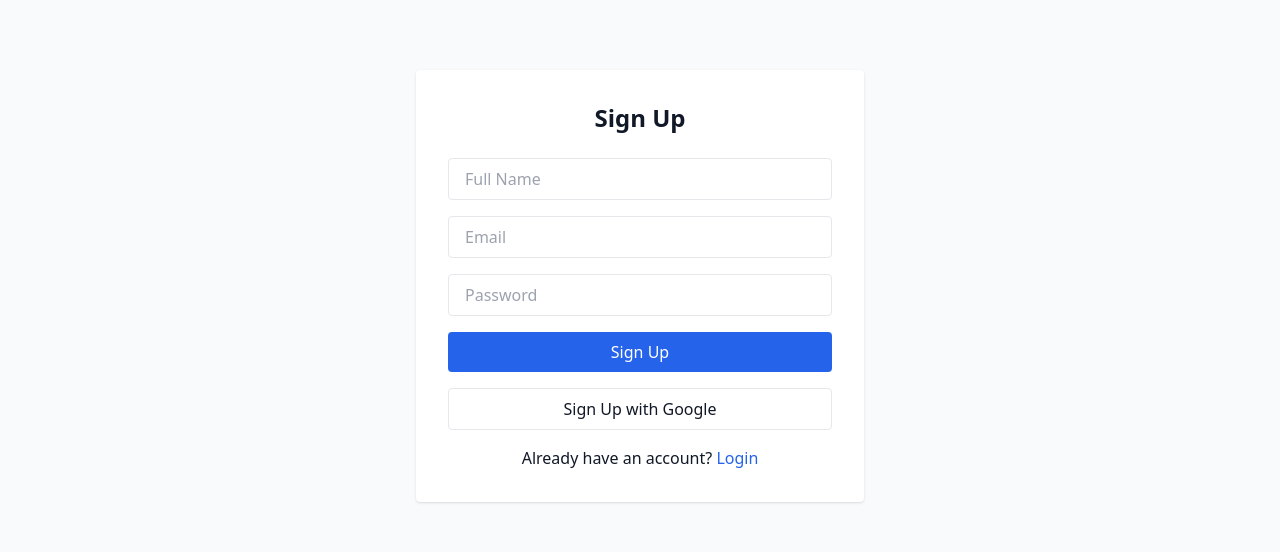
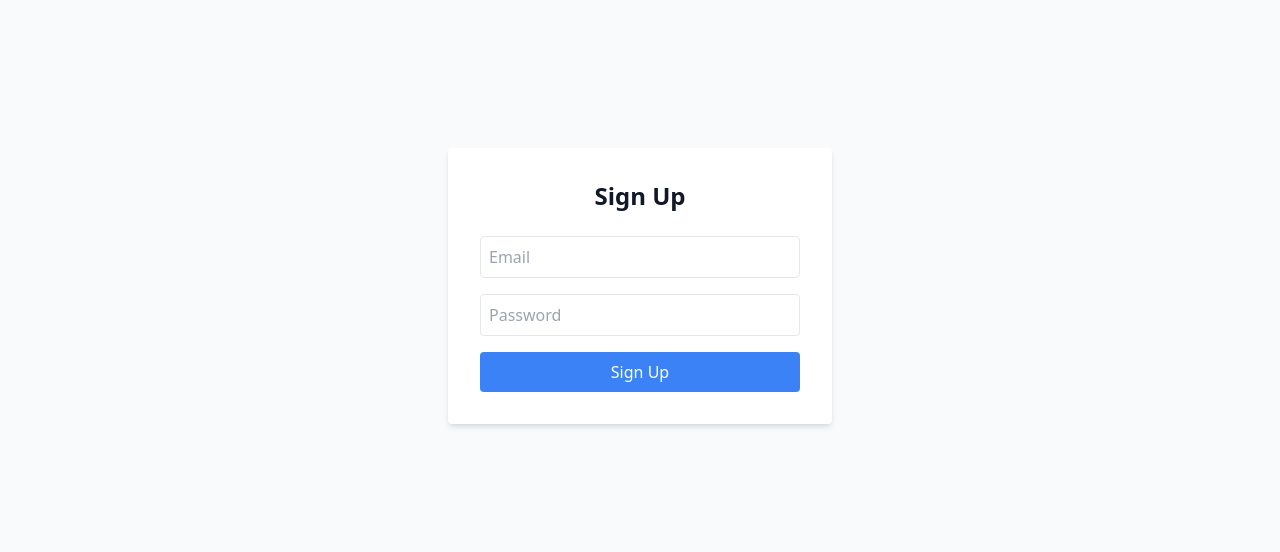
Before and after one commit to Safi649/SafiBuilds.com, a Next.js app: page /signup in a window 1280 px wide. Shown: the part 178-730 px from the top of the page. Built offline with nearby package versions, Linux system fonts and the light colour scheme; no server answers.

Commit message:
Update signup.js

```diff
--- a/pages/signup.js
+++ b/pages/signup.js
@@ -1,65 +1,56 @@
-import { useState } from "react"
-import { useRouter } from "next/router"
-import { createUserWithEmailAndPassword, GoogleAuthProvider, signInWithPopup, updateProfile } from "firebase/auth"
-import { doc, setDoc } from "firebase/firestore"
-import { auth, db } from "../firebase" // <- updated firebase.js
+import { useState } from "react";
+import { useRouter } from "next/router";
+import { createUserWithEmailAndPassword } from "firebase/auth";
+import { auth } from "@/firebase"; // adjust path
 
 export default function Signup() {
-  const router = useRouter()
-  const [name, setName] = useState("")
-  const [email, setEmail] = useState("")
-  const [password, setPassword] = useState("")
-  const [error, setError] = useState("")
+  const [email, setEmail] = useState("");
+  const [password, setPassword] = useState("");
+  const [error, setError] = useState("");
+  const router = useRouter();
 
   const handleSignup = async (e) => {
-    e.preventDefault()
+    e.preventDefault();
     try {
-      const userCredential = await createUserWithEmailAndPassword(auth, email, password)
-      await updateProfile(userCredential.user, { displayName: name })
-
-      // Save user info to Firestore
-      await setDoc(doc(db, "users", userCredential.user.uid), {
-        name: name,
-        email: email,
-        plan: "Free",
-        createdAt: new Date(),
-        savedTemplates: [],
-      })
-
-      router.push("/dashboard")
+      await createUserWithEmailAndPassword(auth, email, password);
+      // ✅ Redirect user to login after signup
+      router.push("/login");
     } catch (err) {
-      setError(err.message)
+      setError(err.message);
     }
-  }
-
-  const handleGoogleSignup = async () => {
-    const provider = new GoogleAuthProvider()
-    try {
-      await signInWithPopup(auth, provider)
-      router.push("/dashboard")
-    } catch (err) {
-      setError(err.message)
-    }
-  }
+  };
 
   return (
-    <div className="min-h-screen flex items-center justify-center bg-gray-50">
-      <div className="max-w-md w-full bg-white p-8 rounded shadow">
-        <h1 className="text-2xl font-bold mb-6 text-center">Sign Up</h1>
-        {error && <p className="text-red-600 mb-4">{error}</p>}
-        <form onSubmit={handleSignup} className="space-y-4">
-          <input type="text" placeholder="Full Name" value={name} onChange={(e) => setName(e.target.value)} required className="w-full px-4 py-2 border rounded focus:outline-none focus:ring-2 focus:ring-blue-600"/>
-          <input type="email" placeholder="Email" value={email} onChange={(e) => setEmail(e.target.value)} required className="w-full px-4 py-2 border rounded focus:outline-none focus:ring-2 focus:ring-blue-600"/>
-          <input type="password" placeholder="Password" value={password} onChange={(e) => setPassword(e.target.value)} required className="w-full px-4 py-2 border rounded focus:outline-none focus:ring-2 focus:ring-blue-600"/>
-          <button type="submit" className="w-full px-4 py-2 bg-blue-600 text-white rounded hover:bg-blue-700 transition">Sign Up</button>
-        </form>
-        <button onClick={handleGoogleSignup} className="w-full mt-4 px-4 py-2 border rounded flex items-center justify-center gap-2 hover:bg-gray-100 transition">
-          Sign Up with Google
+    <div className="flex justify-center items-center min-h-screen bg-gray-50">
+      <form
+        onSubmit={handleSignup}
+        className="bg-white p-8 shadow-md rounded w-full max-w-sm"
+      >
+        <h2 className="text-2xl font-bold mb-6 text-center">Sign Up</h2>
+        {error && <p className="text-red-500 mb-4">{error}</p>}
+        <input
+          type="email"
+          placeholder="Email"
+          value={email}
+          onChange={(e) => setEmail(e.target.value)}
+          className="w-full p-2 mb-4 border rounded"
+          required
+        />
+        <input
+          type="password"
+          placeholder="Password"
+          value={password}
+          onChange={(e) => setPassword(e.target.value)}
+          className="w-full p-2 mb-4 border rounded"
+          required
+        />
+        <button
+          type="submit"
+          className="w-full bg-blue-500 text-white py-2 rounded hover:bg-blue-600"
+        >
+          Sign Up
         </button>
-        <p className="mt-4 text-center">
-          Already have an account? <a href="/login" className="text-blue-600 hover:underline">Login</a>
-        </p>
-      </div>
+      </form>
     </div>
-  )
+  );
 }
```
